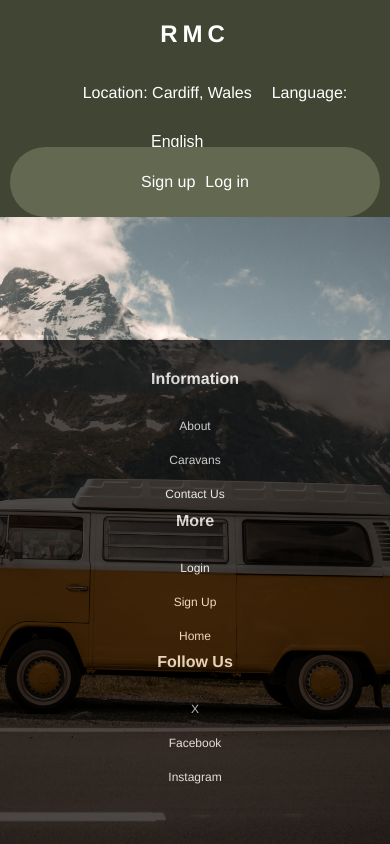
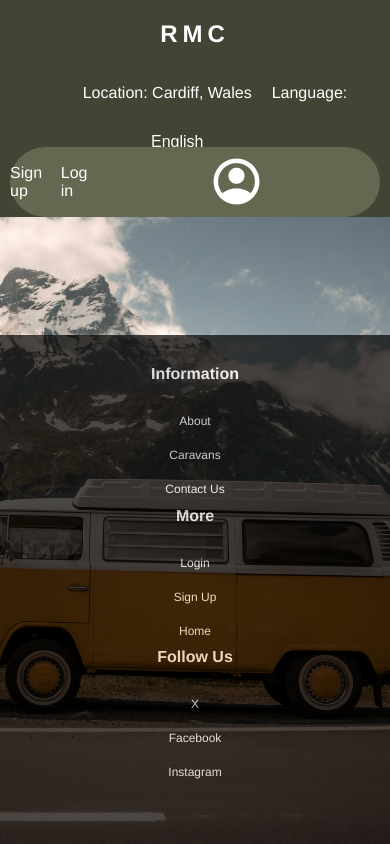
Before and after one commit to craiganthonylewis/Rent_My_Caravan, a PHP site: page / in a window 390 px wide. Run offline with PHP 8.4, Linux system fonts and the light colour scheme.

Commit message:
Responsive 960 Grid Base
Signed-off-by: craiganthonylewis <craiganthonylewis@outlook.com>

```diff
--- a/css/media_queries.css
+++ b/css/media_queries.css
@@ -16,6 +16,10 @@
         align-items: center;
         justify-content: center;
     }
+
+    #footer_container {
+        margin-bottom: 5px;
+    }
 }
 
 @media (max-width: 480px) {
--- a/css/style.css
+++ b/css/style.css
@@ -44,6 +44,10 @@ select:hover {
 
 #account_image{
     background-image: url("../images/account_circle.png");
+    height: 100%;
+    width: 100%;
+    background-repeat: no-repeat;
+    background-position: center;
 }
 
 .login_links_button {
--- a/index.html
+++ b/index.html
@@ -16,7 +16,7 @@
   <div class = "container_960">
 
     <div class = "column_2" id = "logo"><a href="index.html"><h1>RMC</h1></a></div>
-    <div class = "column_8" id = "accessibility_links">
+    <div class = "column_6" id = "accessibility_links">
 
       <ul>
         <li><a href="index.html">Location: Cardiff, Wales</a></li>
@@ -33,7 +33,7 @@
 
     </div>
 
-    <div class = "column_2" id = "login_links_button">
+    <div class = "column_4" id = "login_links_button">
       <div class = "login_links_button">
 
         <ul>
```
